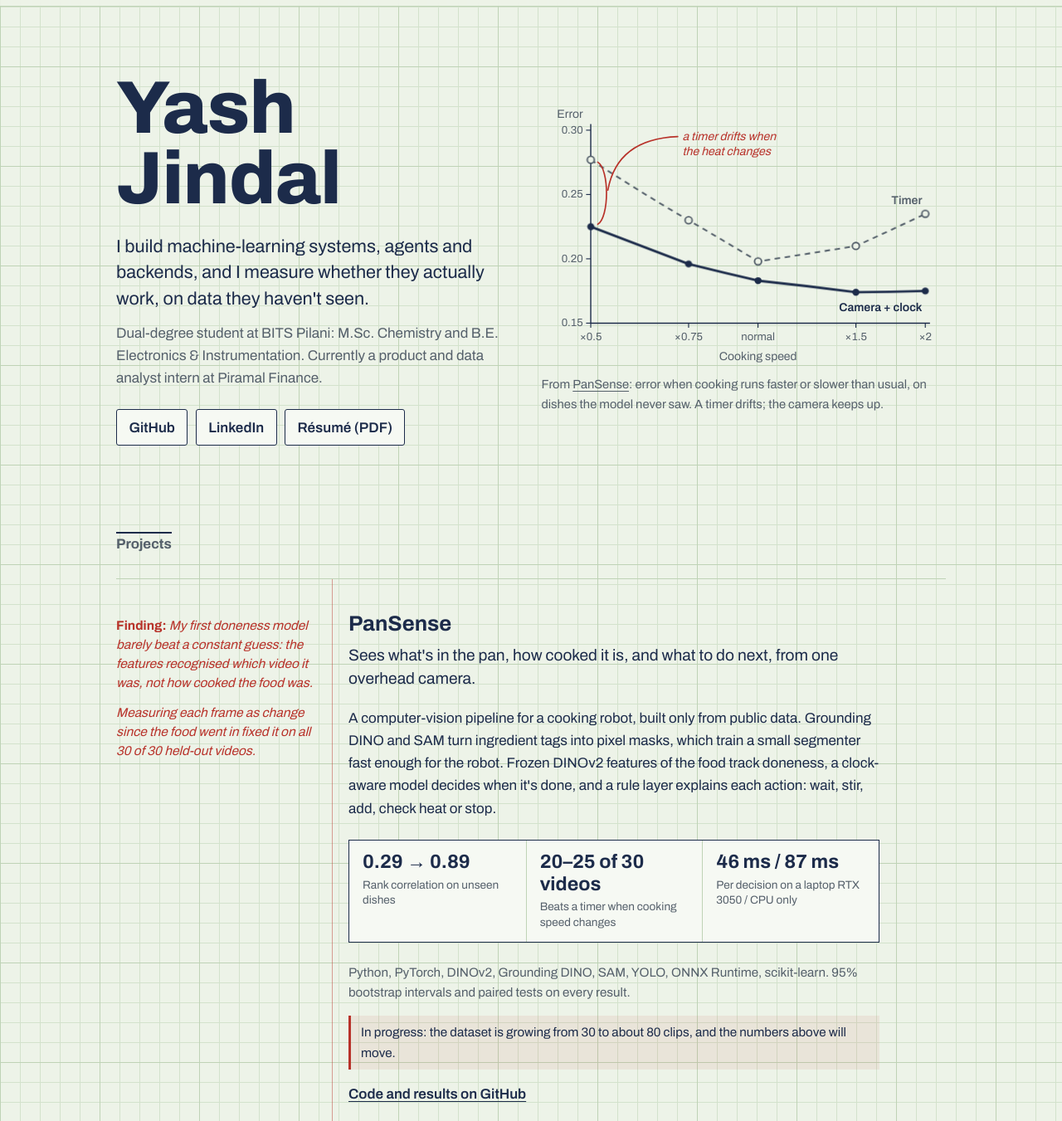
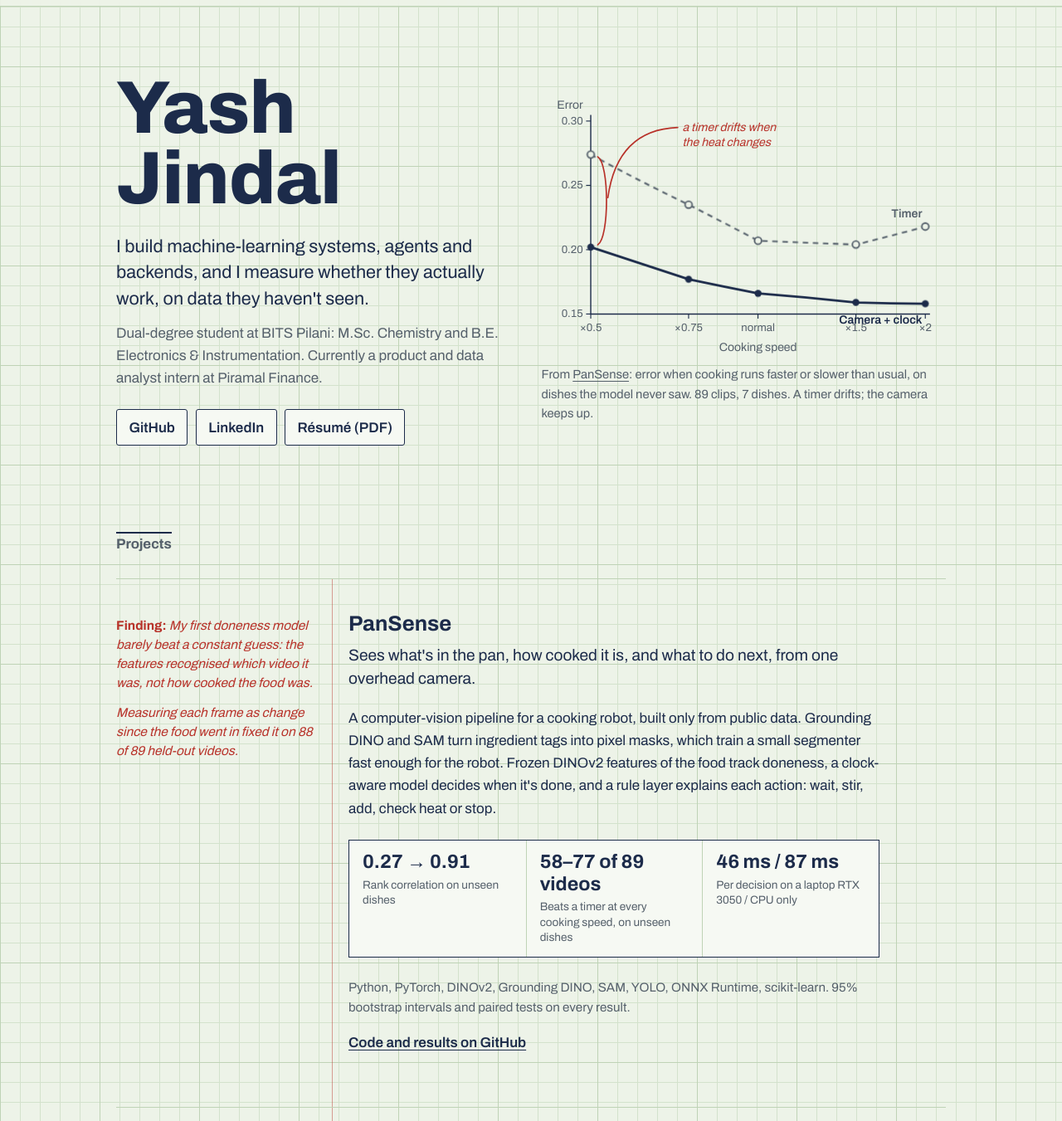
Before and after one commit to jindalyash07/jindalyash07.github.io, a plain HTML site: page index.html in a window 1280 px wide. Shown: the part 40-1391 px from the top of the page at 83% size. Drawn offline with Linux system fonts and the light colour scheme.

Commit message:
Update PanSense with final 89-clip results
Co-Authored-By: Claude Opus 5.5 <noreply@anthropic.com>
Claude-Session: https://claude.ai/code/session_01AUHshye6QNNCvVV4bdCCeG

```diff
--- a/index.html
+++ b/index.html
@@ -44,9 +44,9 @@
 
     <figure class="plot" aria-labelledby="plot-cap">
       <svg id="plot" viewBox="0 0 520 340" role="img" aria-describedby="plot-desc">
-        <desc id="plot-desc">Line chart from PanSense. Prediction error on unseen dishes as cooking speed varies from half speed to double speed. A fixed timer's error rises from 0.198 at normal speed to 0.277 at half speed and 0.235 at double speed. The camera plus clock model stays between 0.174 and 0.225.</desc>
+        <desc id="plot-desc">Line chart from PanSense. Prediction error on unseen dishes as cooking speed varies from half speed to double speed. A fixed timer's error rises from 0.207 at normal speed to 0.274 at half speed and 0.218 at double speed. The camera plus clock model stays between 0.158 and 0.202.</desc>
       </svg>
-      <figcaption id="plot-cap">From <a href="#pansense">PanSense</a>: error when cooking runs faster or slower than usual, on dishes the model never saw. A timer drifts; the camera keeps up.</figcaption>
+      <figcaption id="plot-cap">From <a href="#pansense">PanSense</a>: error when cooking runs faster or slower than usual, on dishes the model never saw. 89 clips, 7 dishes. A timer drifts; the camera keeps up.</figcaption>
     </figure>
   </section>
 
@@ -60,17 +60,16 @@
       </header>
       <aside class="finding">
         <p>My first doneness model barely beat a constant guess: the features recognised <em>which video</em> it was, not how cooked the food was.</p>
-        <p>Measuring each frame as change since the food went in fixed it on all 30 of 30 held-out videos.</p>
+        <p>Measuring each frame as change since the food went in fixed it on 88 of 89 held-out videos.</p>
       </aside>
       <div class="body">
         <p>A computer-vision pipeline for a cooking robot, built only from public data. Grounding DINO and SAM turn ingredient tags into pixel masks, which train a small segmenter fast enough for the robot. Frozen DINOv2 features of the food track doneness, a clock-aware model decides when it's done, and a rule layer explains each action: wait, stir, add, check heat or stop.</p>
         <dl class="numbers">
-          <div><dt>Rank correlation on unseen dishes</dt><dd>0.29 <span aria-hidden="true">→</span><span class="sr">to</span> 0.89</dd></div>
-          <div><dt>Beats a timer when cooking speed changes</dt><dd>20–25 of 30 videos</dd></div>
+          <div><dt>Rank correlation on unseen dishes</dt><dd>0.27 <span aria-hidden="true">→</span><span class="sr">to</span> 0.91</dd></div>
+          <div><dt>Beats a timer at every cooking speed, on unseen dishes</dt><dd>58–77 of 89 videos</dd></div>
           <div><dt>Per decision on a laptop RTX 3050 / CPU only</dt><dd>46 ms / 87 ms</dd></div>
         </dl>
         <p class="built">Python, PyTorch, DINOv2, Grounding DINO, SAM, YOLO, ONNX Runtime, scikit-learn. 95% bootstrap intervals and paired tests on every result.</p>
-        <p class="status">In progress: the dataset is growing from 30 to about 80 clips, and the numbers above will move.</p>
         <p class="links"><a href="https://github.com/jindalyash07/pansense">Code and results on GitHub</a></p>
       </div>
     </article>
--- a/plot.js
+++ b/plot.js
@@ -1,8 +1,8 @@
 // Hand-plotted hero chart. Data: PanSense speed test on unseen dishes (MAE, lower is better).
 // Update these two arrays when the PanSense results change.
 const SPEEDS = [0.5, 0.75, 1.0, 1.5, 2.0];
-const TIMER = [0.277, 0.230, 0.198, 0.210, 0.235];
-const FUSION = [0.225, 0.196, 0.183, 0.174, 0.175];
+const TIMER = [0.274, 0.235, 0.207, 0.204, 0.218];
+const FUSION = [0.202, 0.177, 0.166, 0.159, 0.158];
 
 (function draw() {
   const svg = document.getElementById("plot");
```
